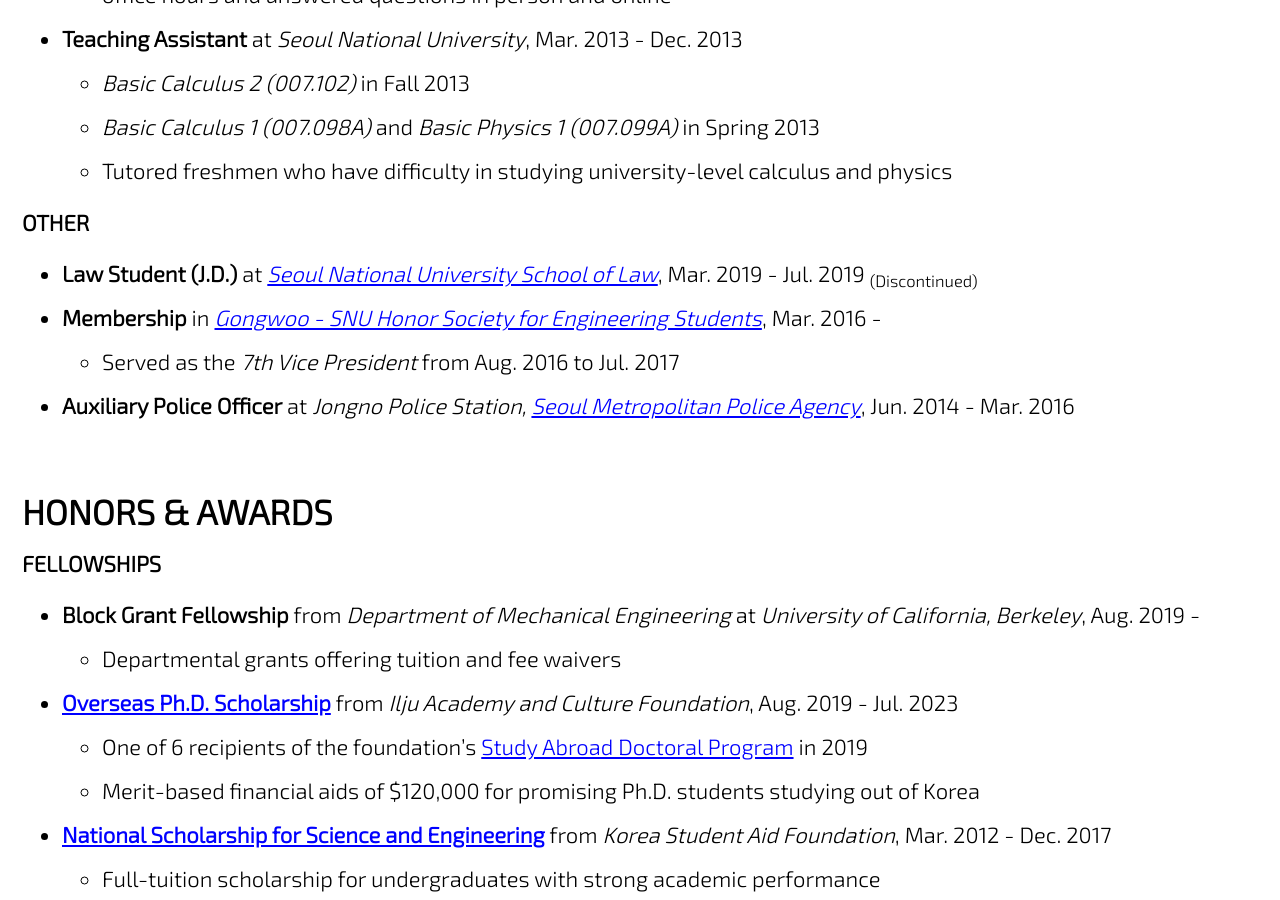
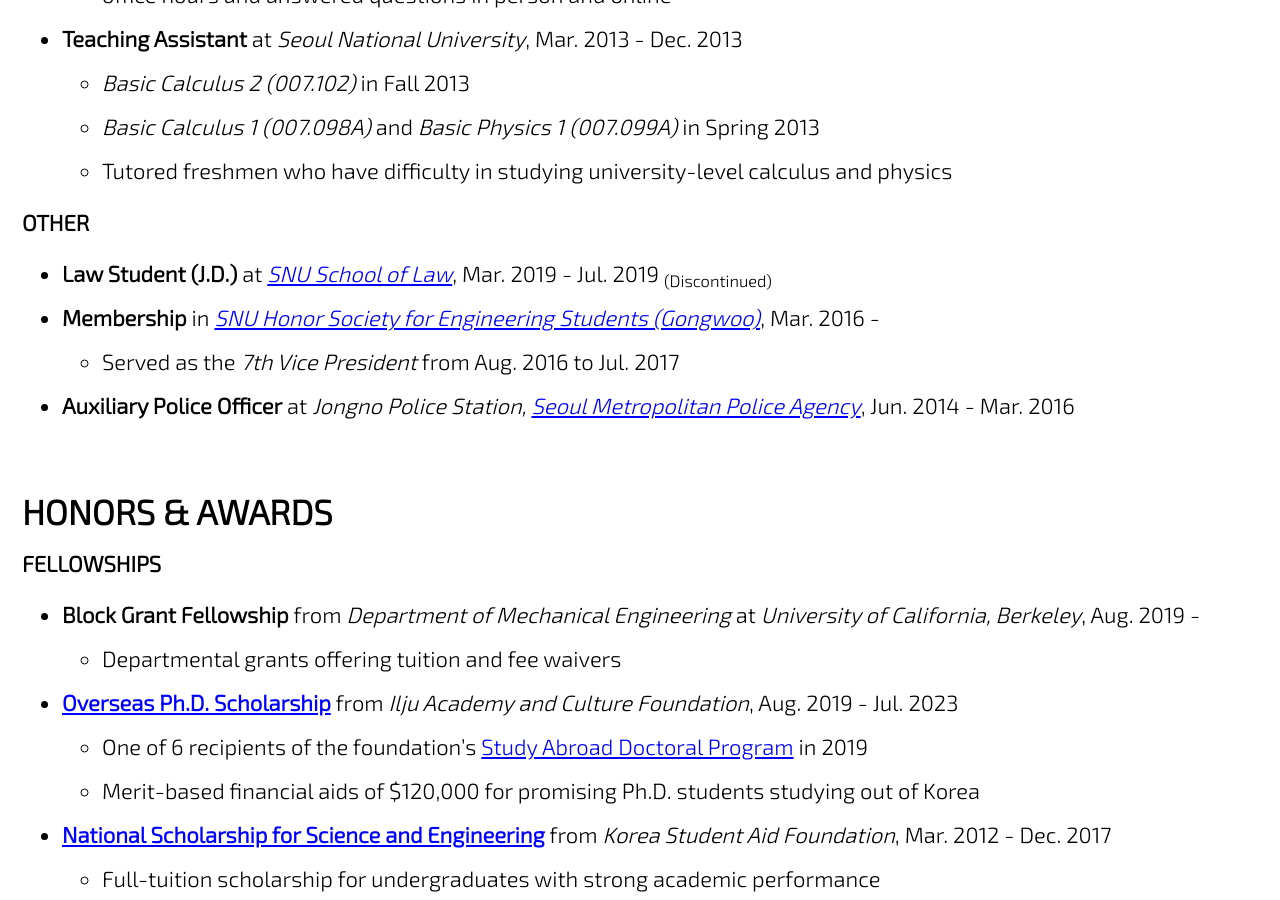
Before and after one commit to jun9303/jun9303.github.io, a Jekyll site: the page built from _pages/about.md, in a window 1280 px wide and 900 px high, scrolled down 2550 px. Built offline with Jekyll 4.4.1, drawn with Linux system fonts in a browser that asks for light colours; cached includes are drawn as plain includes; nearby versions of some CDN libraries.

Commit message:
About updates

```diff
--- a/_pages/about.md
+++ b/_pages/about.md
@@ -88,8 +88,8 @@ feature_row:
 
 ### OTHER
 
-- **Law Student (J.D.)** at *[Seoul National University School of Law](http://law.snu.ac.kr/index_en.php)*, Mar. 2019 - Jul. 2019 <sub>(Discontinued)</sub>
-- **Membership** in *[Gongwoo - SNU Honor Society for Engineering Students](https://gongwoo.snu.ac.kr)*, Mar. 2016 -
+- **Law Student (J.D.)** at *[SNU School of Law](http://law.snu.ac.kr/index_en.php)*, Mar. 2019 - Jul. 2019 <sub>(Discontinued)</sub>
+- **Membership** in *[SNU Honor Society for Engineering Students (Gongwoo)](https://gongwoo.snu.ac.kr)*, Mar. 2016 -
   + Served as the *7th Vice President* from Aug. 2016 to Jul. 2017
 - **Auxiliary Police Officer** at *Jongno Police Station, [Seoul Metropolitan Police Agency](https://www.smpa.go.kr/home/homeIndexEng.do?menuCode=eng)*, Jun. 2014 - Mar. 2016
 
```
